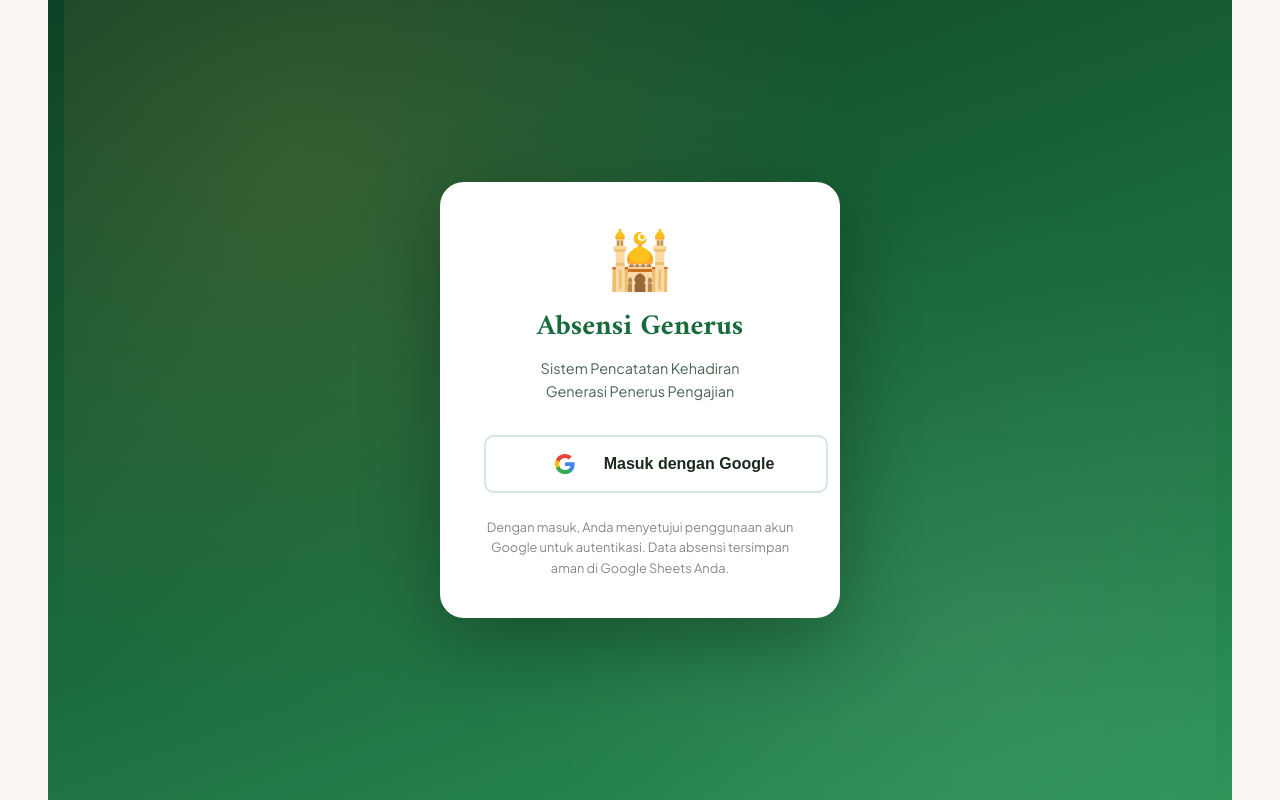
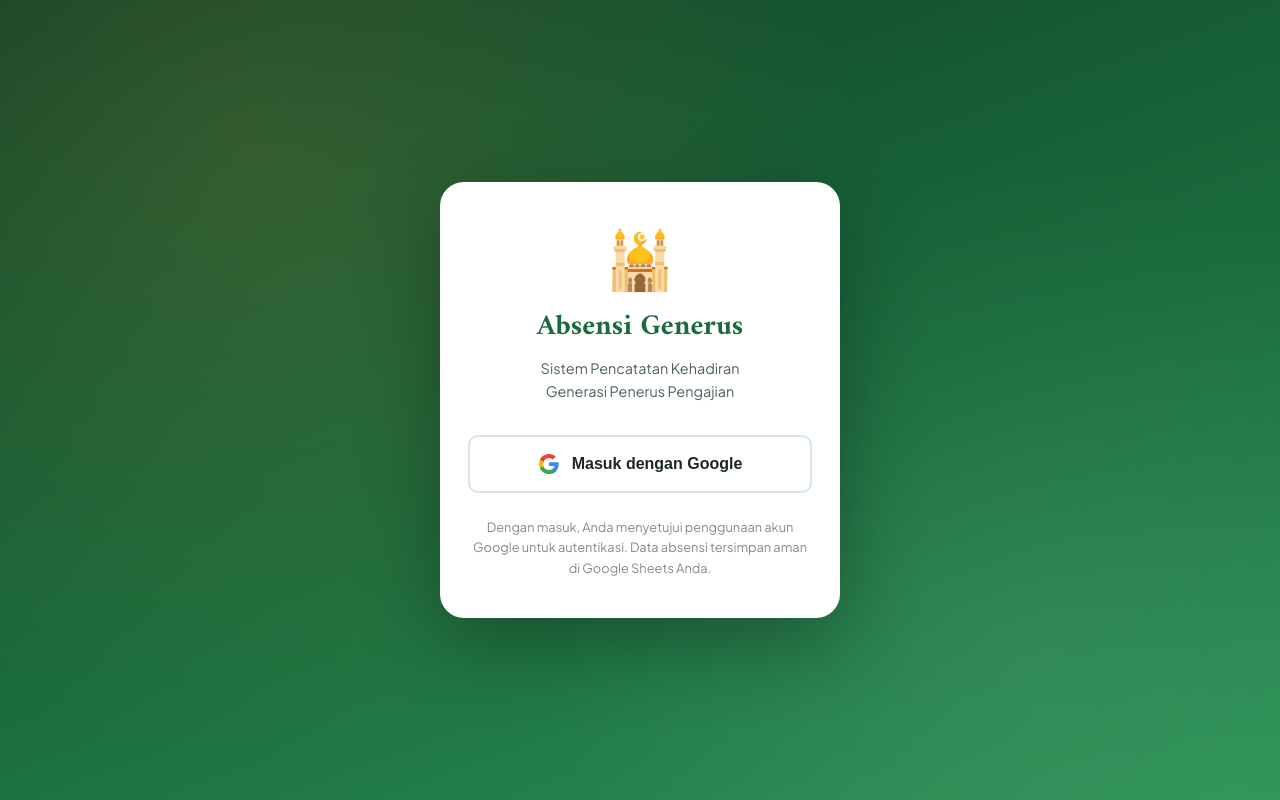
Before and after one commit to phoenixos354-crypto/absensi-generus, a Next.js app: page /login in a window 1280 px wide. Built offline with nearby package versions, Linux system fonts and the light colour scheme; no server answers.

Commit message:
Update globals.css

```diff
--- a/src/app/globals.css
+++ b/src/app/globals.css
@@ -1,4 +1,4 @@
-*, *::before, *::after { box-sizing: border-box; margin: 0 1rem; padding: 0; }
+*, *::before, *::after { box-sizing: border-box; margin: 0; padding: 0; }
 
 :root {
   --hijau:       #1a6b3c;
@@ -32,7 +32,7 @@ body {
 ::-webkit-scrollbar-thumb { background: var(--hijau-muda); border-radius: 3px; }
 
 /* ========= UTILITY ========= */
-.container { max-width: 680px; margin: 0 auto; padding: 0 1rem; }
+.container { max-width: 680px; margin: 0 1rem; padding: 0 1rem; }
 @media (max-width: 380px) {
   .container { padding: 0 .75rem; }
 }
```
